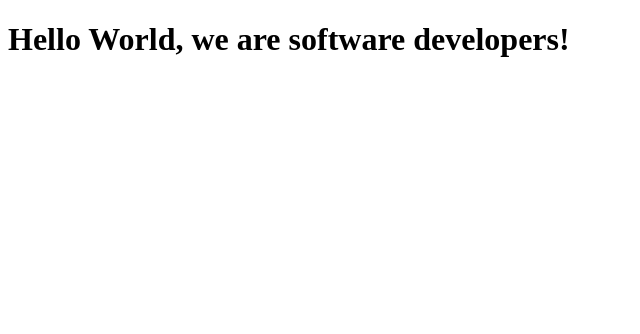
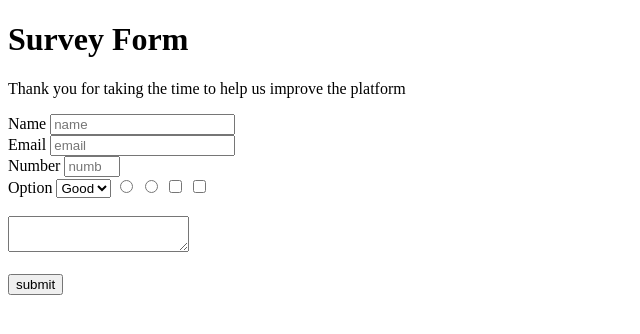
Before and after one commit to Modi9390/Microverse-second, a plain HTML site: page index.html in a window 1280 px wide. Shown: the whole page, without its empty margins (0-640 px from the left). Drawn offline with Linux system fonts and the light colour scheme.

Commit message:
html project

```diff
--- a/index.html
+++ b/index.html
@@ -6,6 +6,28 @@
     <title>Document</title>
 </head>
 <body>
-    <H1>Hello World, we are software developers!</H1>
+    <h1 id="title">Survey Form</h1>
+
+ <p id="description">Thank you for taking the time to help us improve the platform</p>
+
+ <form id="survey-form">
+    <label id="name-label">Name</label>
+    <input id="name" type="text" placeholder="name" required><br>
+      <label id="email-label">Email</label>
+    <input id="email" type="email" required placeholder="email"><br>
+    <label id="number-label">Number</label>
+    <input id="number" type="number" min="8" max="10" placeholder="number" required><br>
+    <label id="name-label">Option</label>
+    <select id="dropdown">
+      <option>Good</option>
+      <option>Bad</option><br><br>
+    </select>
+        <input  type="radio" value="fname"name="fname" >
+        <input  type="radio" value="fname" name="fname" >
+        <input  type="checkbox" value="ch">
+        <input  type="checkbox" value="ch"><br><br>
+        <textarea></textarea> <br><br>
+        <input id="submit" type="Submit" value="submit">
+ </form>
 </body>
 </html>
```
